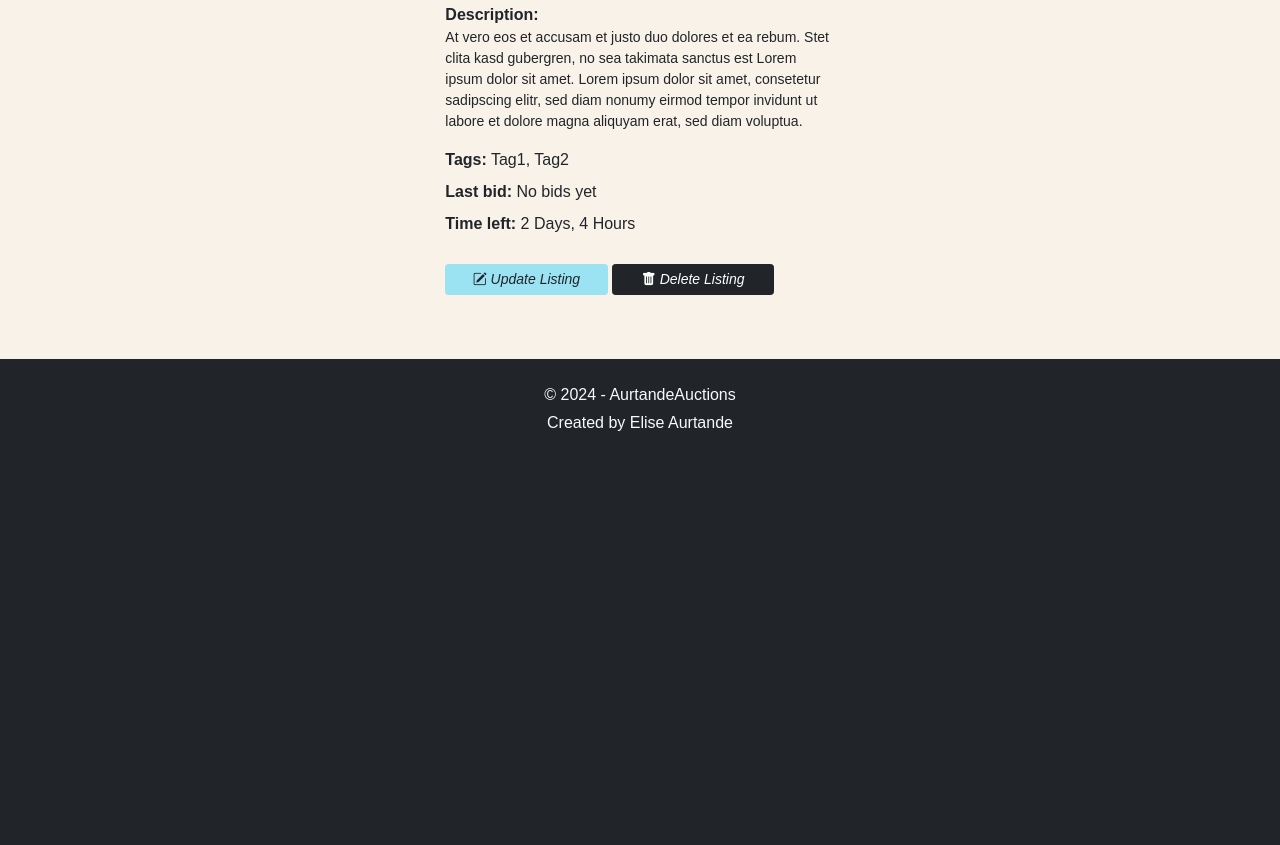
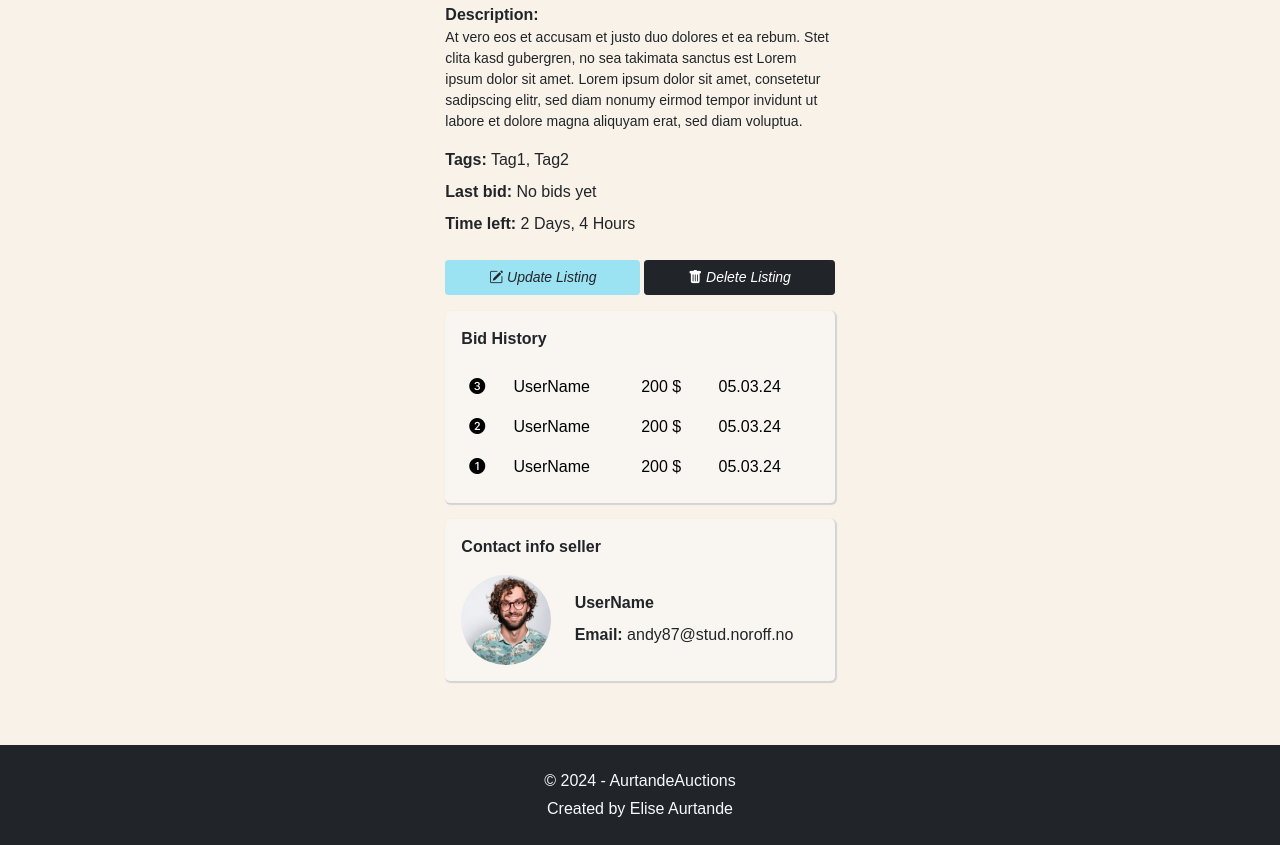
Before and after one commit to EliseAur/aurtande-auctions, a website: page pages/listing-member/index.html in a window 1280 px wide. Shown: the part 1238-2083 px from the top of the page. Before the commit the page ends 1697 px from the top, so only its background shows below. Drawn offline with nearby package versions, Linux system fonts and the light colour scheme; a web font is replaced by a local one.

Commit message:
Finished styling and html listing details page

```diff
--- a/pages/listing-member/index.html
+++ b/pages/listing-member/index.html
@@ -46,7 +46,7 @@
             aria-expanded="false"
             aria-label="Toggle navigation"
           >
-            <span class="material-symbols-outlined display-3"
+            <span class="material-symbols-outlined display-5"
               ><i class="bi bi-list"></i
             ></span>
           </button>
@@ -162,7 +162,7 @@
                 <div class="modal-footer">
                   <button
                     type="button"
-                    class="btn btn-secondary"
+                    class="btn btn-secondary mt-0 me-2 mb-2 py-1"
                     data-bs-dismiss="modal"
                   >
                     Close
@@ -191,7 +191,7 @@
                 <div class="modal-footer">
                   <button
                     type="button"
-                    class="btn btn-secondary"
+                    class="btn btn-secondary mt-0 me-2 mb-2 py-1"
                     data-bs-dismiss="modal"
                   >
                     Close
@@ -220,7 +220,7 @@
                 <div class="modal-footer">
                   <button
                     type="button"
-                    class="btn btn-secondary"
+                    class="btn btn-secondary mt-0 me-2 mb-2 py-1"
                     data-bs-dismiss="modal"
                   >
                     Close
@@ -249,7 +249,7 @@
                 <div class="modal-footer">
                   <button
                     type="button"
-                    class="btn btn-secondary"
+                    class="btn btn-secondary mt-0 me-2 mb-2 py-1"
                     data-bs-dismiss="modal"
                   >
                     Close
@@ -277,17 +277,64 @@
               <strong>Time left:</strong><span> 2 Days, 4 Hours</span>
             </p>
           </div>
-          <div class="mt-2 mb-5">
-            <button
+          <div class="mt-2 mb-3 d-flex">
+            <!-- <button
               class="btn btn-lg btn-secondary text-dark btn-create py-1 mt-1 col-11 col-sm-5"
             >
               <i class="bi bi-pencil-square"></i> Update Listing
+            </button> -->
+            <button
+              class="btn btn-secondary text-dark btn-create flex-fill me-1"
+            >
+              <i class="bi bi-pencil-square"></i> Update Listing
             </button>
-            <button
-              class="btn btn-lg btn-primary btn-create py-1 mt-1 col-11 col-sm-5"
-            >
+            <button class="btn btn-primary btn-create flex-fill">
               <i class="bi bi-trash-fill"></i> Delete Listing
             </button>
+          </div>
+          <!-- Bid history -->
+          <div class="card p-3 mb-3">
+            <p><strong>Bid History</strong></p>
+            <table class="table table-borderless mb-0">
+              <tbody>
+                <tr>
+                  <th scope="row"><i class="bi bi-3-circle-fill"></i></th>
+                  <td>UserName</td>
+                  <td>200 $</td>
+                  <td>05.03.24</td>
+                </tr>
+                <tr>
+                  <th scope="row"><i class="bi bi-2-circle-fill"></i></th>
+                  <td>UserName</td>
+                  <td>200 $</td>
+                  <td>05.03.24</td>
+                </tr>
+                <tr>
+                  <th scope="row">
+                    <i class="bi bi-1-circle-fill"></i>
+                  </th>
+                  <td>UserName</td>
+                  <td>200 $</td>
+                  <td>05.03.24</td>
+                </tr>
+              </tbody>
+            </table>
+          </div>
+          <div class="card p-3 mb-5">
+            <p><strong>Contact info seller</strong></p>
+            <div class="d-flex flex-column flex-sm-row">
+              <div class="w-25 ms-0">
+                <img
+                  src="../../images/profile-2-christian-buehner-DItYlc26zVI-unsplash.jpg"
+                  class="img-fluid profile__user-img rounded-circle w-100"
+                  alt="Seller profile image"
+                />
+              </div>
+              <div class="ms-sm-4 mt-3">
+                <p class="mb-2"><strong>UserName</strong></p>
+                <p><strong>Email:</strong> andy87@stud.noroff.no</p>
+              </div>
+            </div>
           </div>
         </div>
       </div>
--- a/src/scss/_layout.scss
+++ b/src/scss/_layout.scss
@@ -22,6 +22,10 @@
 .profile__follow,
 .profile__bio {
   border-radius: $card-border-radius;
+}
+
+.create-listing__content .img-fluid {
+  border-radius: $listing-images-border-radius;
 }
 
 .nameAndTitleDiv {
@@ -64,6 +68,10 @@
 .create-listing__content {
   max-width: 470px;
 }
+
+.modal-dialog {
+  margin-top: 155px;
+}
 // .card-col {
 //   padding: 0;
 // }
--- a/src/scss/_variables.scss
+++ b/src/scss/_variables.scss
@@ -5,6 +5,7 @@
 $body-bg: $primary;
 $card-bg: #f9f6f1;
 $input-bg: #fff;
+$table-bg: $card-bg;
 $navbar-dark-color: $input-bg;
 $navbar-dark-brand-color: $secondary;
 $navbar-dark-brand-hover-color: $navbar-dark-brand-color;
@@ -20,6 +21,8 @@
 $input-focus-border-color: $secondary;
 $btn-box-shadow: none; //Does not affect the styling of the .btn-class class. Why?
 $btn-focus-box-shadow: none; //Does not affect the styling of the .btn-class class. Why?
+$modal-header-border-color: $primary;
+$modal-inner-padding: 4px;
 
 //custom
 $nav-link-hover-color: $primary;
@@ -28,3 +31,5 @@
 $signin-btn-hover-color: #000000cb;
 $btn-hover-bg: $secondary;
 $btn-hover-border-color: $navbar-dark-color;
+
+$listing-images-border-radius: 0.5rem;
```
Also changed, not shown: index.html (+1 -1 lines), pages/account/login/index.html (+1 -1 lines), pages/account/register/index.html (+1 -1 lines), pages/listing-member/create/index.html (+1 -1 lines), pages/listings-member/index.html (+1 -1 lines), dist/css/index.css, images/profile-2-christian-buehner-DItYlc26zVI-unsplash.jpg (added), 1 other file.
